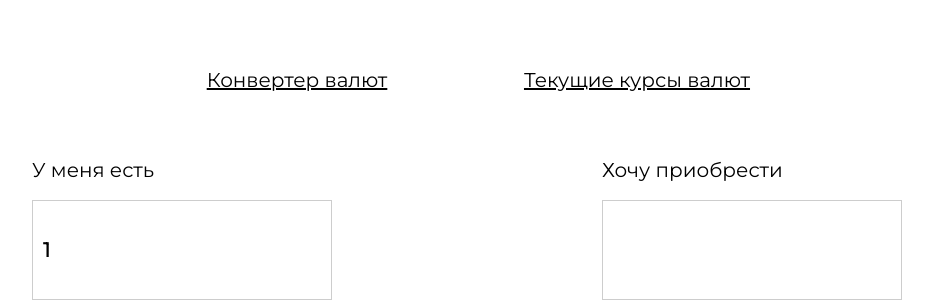
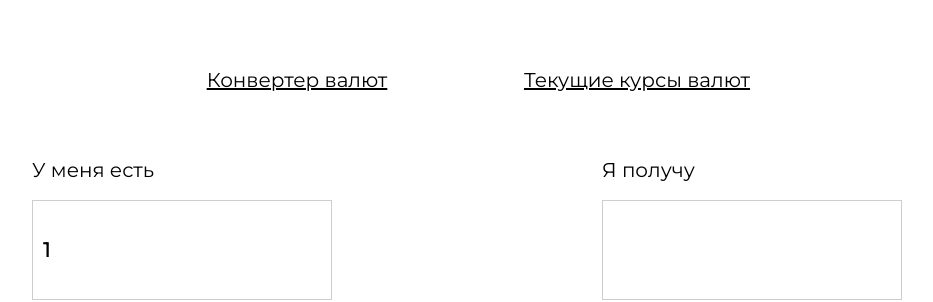
Before and after one commit to abaisseabc/-urrency--onverter, a Vue app: page /#/ in a window 1280 px wide. Shown: the top 302 px of the page, without its empty margins (173-1106 px from the left). Built offline with nearby package versions, Linux system fonts and the light colour scheme; no server answers.

Commit message:
правка блока вывода

```diff
--- a/src/views/ConversionPage.vue
+++ b/src/views/ConversionPage.vue
@@ -18,7 +18,7 @@
                 <vDescriptionVue />
             </div>
             <div class="conversions-page__need">
-                <p class="conversions-page__need-header">Хочу приобрести</p>
+                <p class="conversions-page__need-header">Я получу</p>
                 <div class="conversions-page__need-block">
                     {{convertibleCurrencyCalculation}}
                 </div>
```
